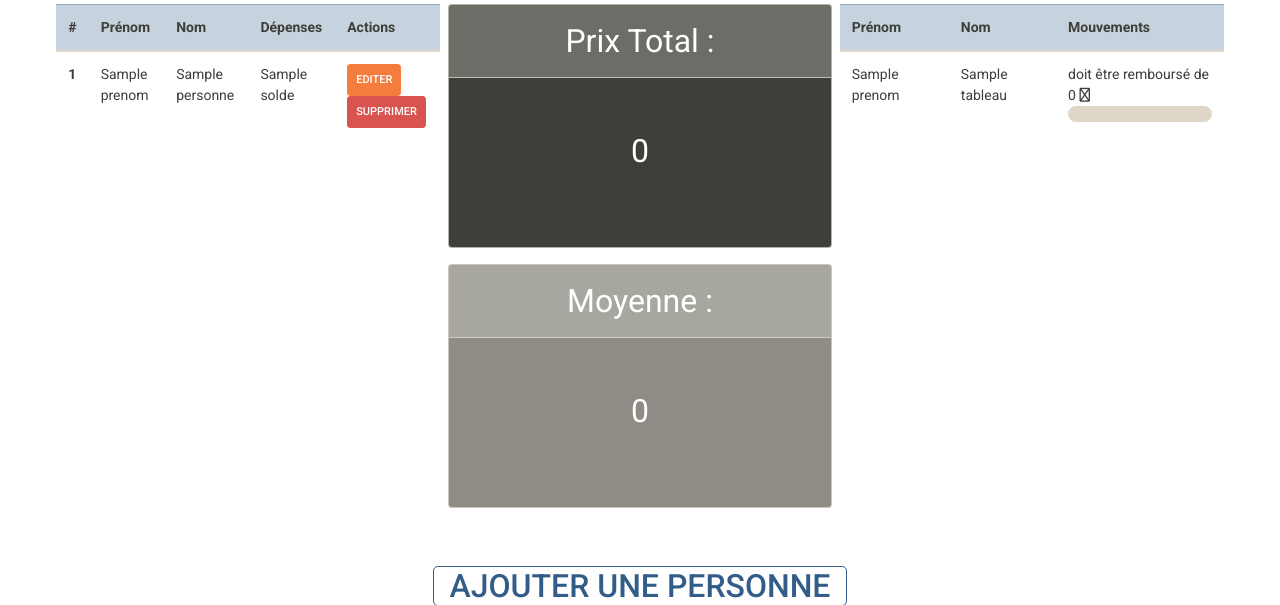
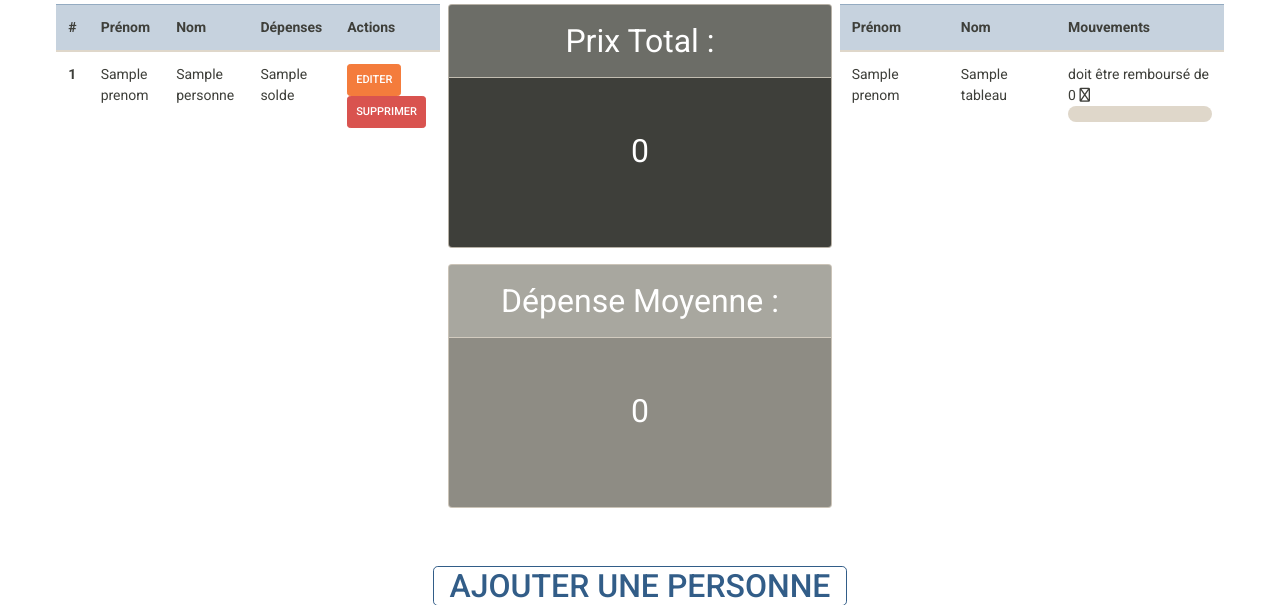
Before and after one commit to TimDel44/SymfonyAnTimYo, a Symfony app: template templates/personne/index.html.twig in a window 1280 px wide. Shown: the top 605 px of the page. Run offline with Twig, Linux system fonts and the light colour scheme; the template is opened without the code that fills it: most values are stand-ins (such as "Sample title", 1, 10 or a date in 2020); some libraries are stand-ins or nearby versions.

Commit message:
retouche interface et ajout des noms

```diff
--- a/public/index.css
+++ b/public/index.css
@@ -11,7 +11,7 @@
     font-size: 25px;
     color: #fff;
     font-weight: bold;
-    margin-left: 23vw;
+    margin-left: 13vw;
 
 }
 #megabloc{
--- a/templates/navbar/navbar.html.twig
+++ b/templates/navbar/navbar.html.twig
@@ -17,7 +17,7 @@
                     <a class="dropdown-item" href="#">supprimer soirée</a>
                 </div>
             </li>
-            <!--<a class="nav-link" id="nomsoireetitre">Soirée</a>-->
+            <a class="nav-link" id="nomsoireetitre">Antoine Deyris Timothée Delamare Yohann Durel</a>
             <!--<h1 id="nomsoireetitre">*NOM DE LA SOIREE*</h1>-->
         </ul>
         <form class="form-inline my-2 my-lg-0">
--- a/templates/personne/index.html.twig
+++ b/templates/personne/index.html.twig
@@ -56,7 +56,7 @@
                 <!--<h1>Prix total : <br>{{ Resultat }} <i class="fas fa-coins"></i></h1>-->
             </div>
             <div class="card text-white bg-secondary mb-3">
-                <div class="card-header">Moyenne :</div>
+                <div class="card-header">Dépense Moyenne :</div>
                 <div class="card-body">
                     <h4 class="card-title">{{ moyenne|round(2, 'ceil') }} <i class="fad fa-coins"></i></h4>
                 </div>
```
